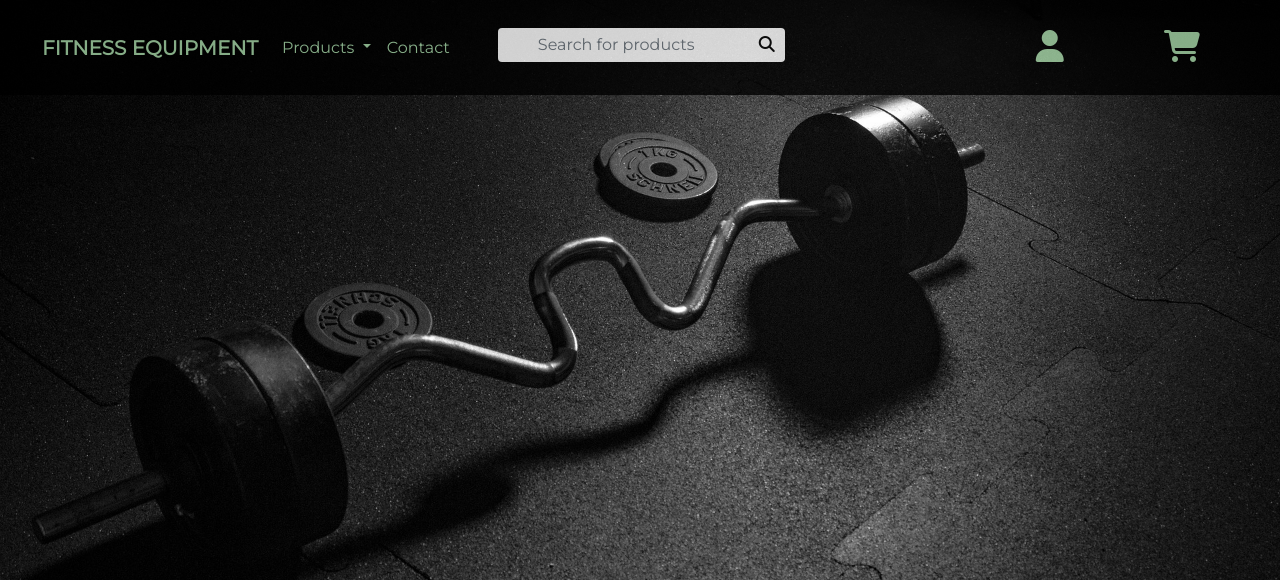
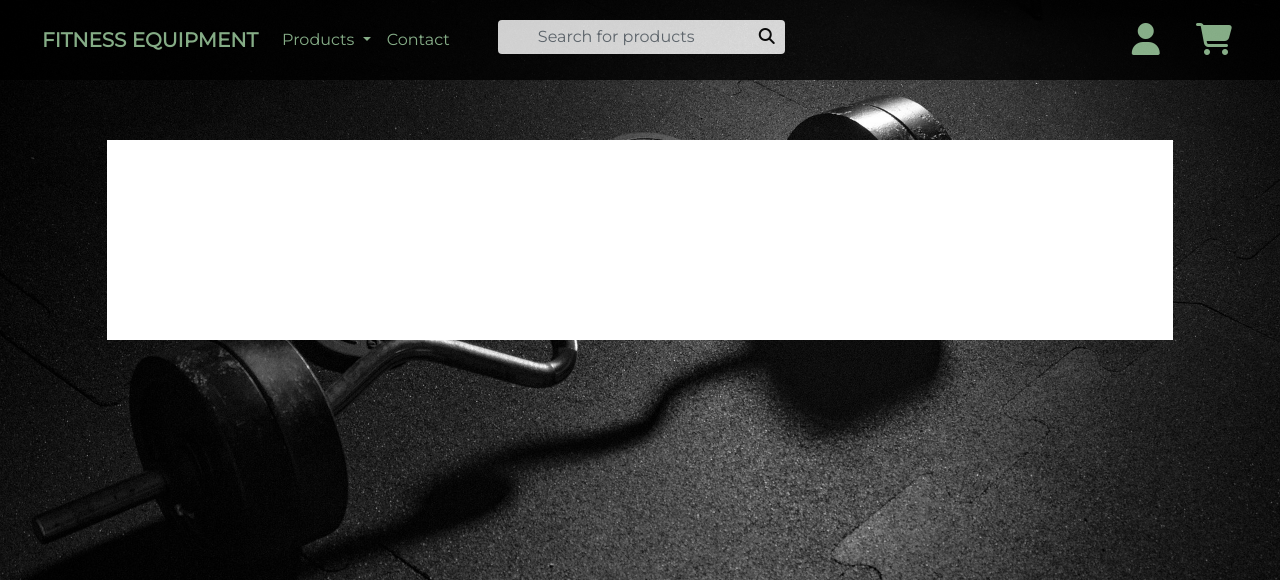
Before and after one commit to davidlidebrandt/milestone-project-4, a Django app: page / in a window 1280 px wide. Shown: the top 580 px of the page. Run offline with Django 3.2, Linux system fonts and the light colour scheme; some libraries are stand-ins or nearby versions.

Commit message:
Add main window on index page

```diff
--- /dev/null
+++ b/home/static/home/css/home.css
@@ -0,0 +1,5 @@
+.main-window {
+    margin-top: 60px;
+    min-height: 200px;
+    background-color: #ffffff;
+}
--- a/home/templates/home/index.html
+++ b/home/templates/home/index.html
@@ -1 +1,14 @@
 {% extends "base.html" %}
+{% load static %}
+{% block extra_css %}
+    <link rel="stylesheet" href="{% static 'home/css/home.css' %}">
+{% endblock %}
+{% block main_content %}
+    <div class="container-fluid">
+        <div class="row">
+            <div class="col-10 offset-1 main-window">
+
+            </div>
+        </div>
+    </div>
+{% endblock %}
--- a/static/css/base.css
+++ b/static/css/base.css
@@ -95,6 +95,13 @@
 
 /*Media queries*/
 
+@media only screen and (min-width: 768px) {
+     .shop-icons-wrap {
+         margin: 0;
+         float: right;
+     }
+}
+
 @media only screen and (min-width: 992px) {
     #brand-name {
         margin-left: 10px;
--- a/templates/base.html
+++ b/templates/base.html
@@ -10,6 +10,7 @@
     <script src="https://kit.fontawesome.com/30b290cadc.js" crossorigin="anonymous"></script>
     <link href="https://cdn.jsdelivr.net/npm/bootstrap@5.0.0-beta3/dist/css/bootstrap.min.css" rel="stylesheet" integrity="sha384-eOJMYsd53ii+scO/bJGFsiCZc+5NDVN2yr8+0RDqr0Ql0h+rP48ckxlpbzKgwra6" crossorigin="anonymous">
     <link rel="stylesheet" href="{% static 'css/base.css' %}">
+    {% block extra_css %}{% endblock %}
     <title>
         {% block title %}
         {% endblock %}
@@ -20,7 +21,8 @@
         {% include "includes/navbar.html" %}
     </header>
     <main id="main-content">
-
+        {% block main_content %}
+        {% endblock %}
     </main>
     <footer>
         {% include "includes/footer.html" %}
--- a/templates/includes/navbar.html
+++ b/templates/includes/navbar.html
@@ -38,13 +38,13 @@
     </div>
     <div class="shop-icons-wrap">
         <a class="black-text" href="">
-            <i class="fas fa-user fs-2 mx-5 light-green-text"></i>
+            <i class="fas fa-user fs-2 mx-3 light-green-text"></i>
         </a>
         <a class="black-text" href="">
-            <i class="fas fa-shopping-cart fs-2 mx-5 light-green-text"></i>
+            <i class="fas fa-shopping-cart fs-2 mx-3 light-green-text"></i>
         </a>
     </div>
-    <div class="d-md-none mx-auto w-100">
+    <div class="d-lg-none mx-auto w-100">
          <form class="d-flex">
              <div class="input-group">
                   <input id="custom-search-group-2" class="form-control" type="search" placeholder="Search for products" aria-label="Search">
```
